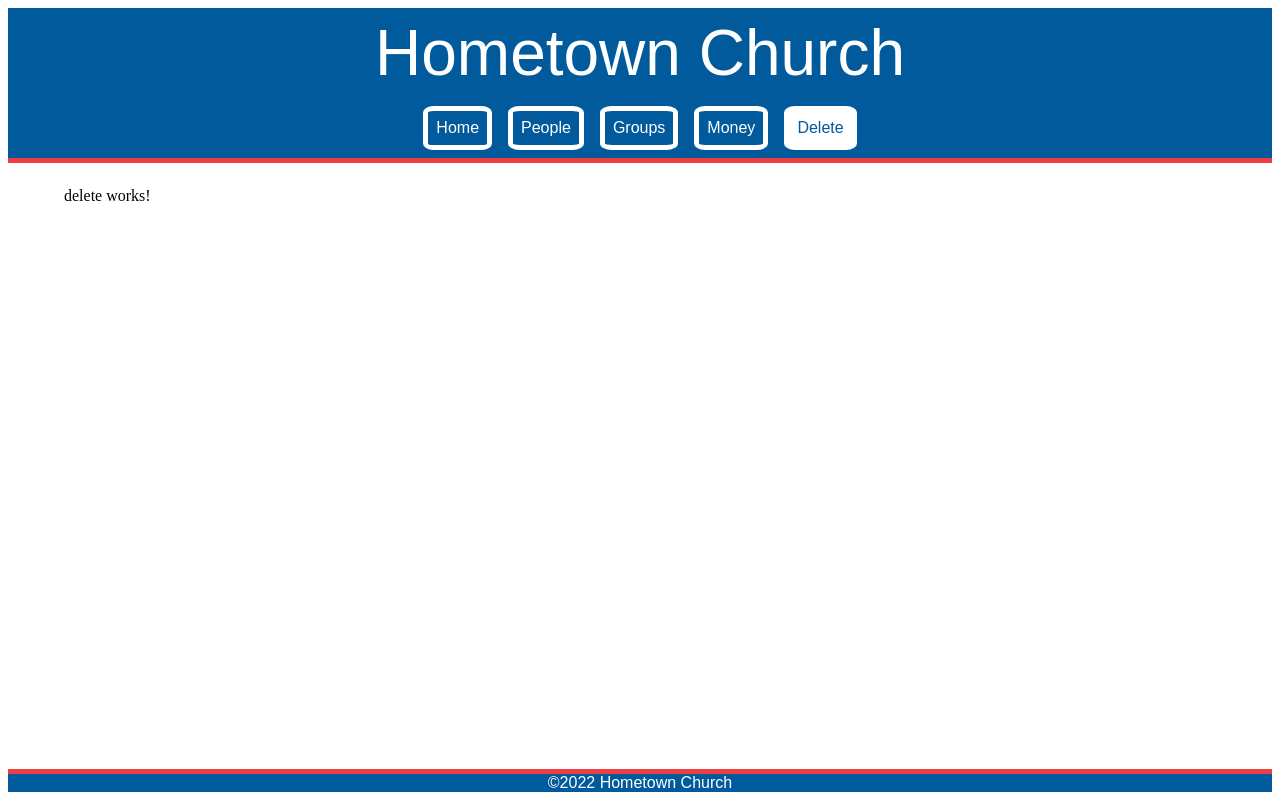
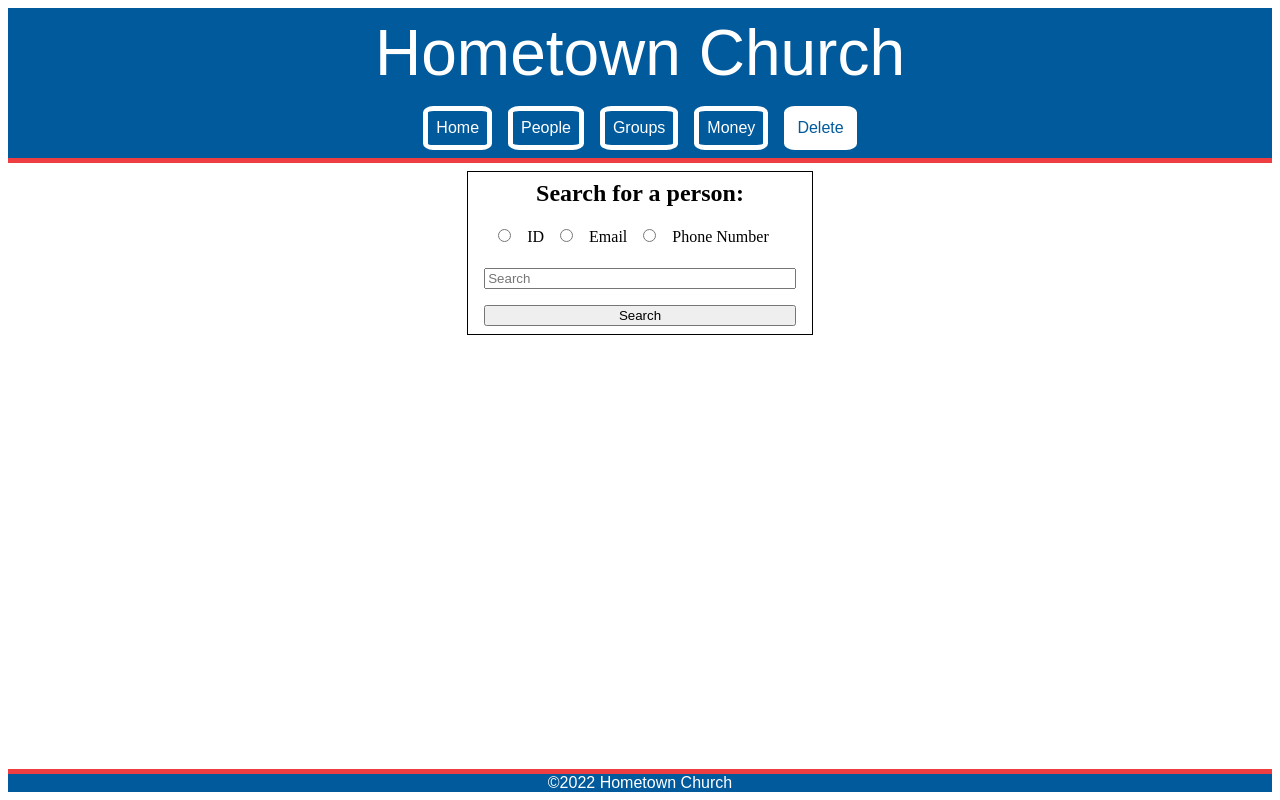
Before and after one commit to SethThomaspowered/church_manager_front-end, an Angular app: page /delete in a window 1280 px wide. Built offline with nearby package versions, Linux system fonts and the light colour scheme; a web font is replaced by a local one.

Commit message:
added delete functionality

```diff
--- a/src/app/delete/delete.component.css
+++ b/src/app/delete/delete.component.css
@@ -0,0 +1,60 @@
+.delete-mgr {
+    display: flex;
+    flex-direction: column;
+}
+
+.search, .create{
+    display: flex;
+    flex-direction: column;
+    justify-content: center;
+width: 30%;
+align-self: center;
+border: 1px black solid;
+}
+
+.search h2, .create h2 {
+    margin: 0.5REM 1REM;
+    align-self: center;
+}
+
+.search input {
+    margin: 0.5REM 1REM;
+}
+
+fieldset {
+    border: none
+}
+
+.person {
+    display: flex;
+    flex-direction: row;
+    justify-content: center;
+    align-items: flex-start;
+    width: 75%;
+    align-self: center;
+    margin: 1REM auto;
+    outline: 5px darkred solid;
+    background-color: #005A9C;
+    color: white;
+    /* border: 1px black solid; */
+}
+
+.basic-info, .profile, .member-record {
+
+    display: flex;
+    flex-direction: column;
+    justify-content: center;
+    width: 40%;
+    align-self: flex-start;
+    /* border: 1px red solid; */
+    padding:1REM;
+}
+
+.red {
+    color: red;
+}
+
+.red h1 {
+    align-self: center;
+    margin: 0 auto;
+}
--- a/src/app/delete/delete.component.html
+++ b/src/app/delete/delete.component.html
@@ -1 +1,63 @@
-<p>delete works!</p>
+<div class="delete-mgr">
+
+    <div class="search">
+        <h2>Search for a person:</h2>
+        <fieldset id="field">
+
+            <input [(ngModel)]="field" type="radio" id="idNumber" name="field" value="idNumber" >
+            <label for="idNumber">ID</label>
+
+            <input [(ngModel)]="field" type="radio" id="email" name="field" value="email">
+            <label for="email">Email</label>
+
+            <input [(ngModel)]="field" type="radio" id="phoneNumber" name="field" value="phoneNumber" checked>
+            <label for="phoneNumber">Phone Number</label>
+
+        </fieldset>
+        <input [(ngModel)]="search" type="text" placeholder="Search"/>
+        <input (click)="searchPeople(field, search)" type="submit" value="Search"/>
+
+    </div>
+
+
+    <div class="resultList" *ngIf="peopleArray.length">
+        <span class="red" *ngIf="peopleArray">Multiple people found. Search by ID</span>
+
+        <ul>
+            <li *ngFor="let p of peopleArray">
+
+                ID: {{p.id}}  ( {{p.firstName}} {{p.middleName}} {{p.lastName}} )
+            </li>
+        </ul>
+    </div>
+
+
+
+    <div class="person" *ngIf="person">
+        <div class="basic-info">
+            <h3>Do you want to delete this person:</h3>
+            First Name:
+            <input [(ngModel)]=firstName type="text" value="{{person.firstName}}"/>
+
+            Middle Name:
+            <input [(ngModel)]=middleName type="text" value="{{person.middleName}}"/>
+
+            Last Name:
+            <input [(ngModel)]=lastName type="text" value="{{person.lastName}}"/>
+
+            Email:
+            <input [(ngModel)]=emailAddress type="text" value="{{person.emailAddress}}"/>
+
+            Phone:
+            <input [(ngModel)]=phoneNumber type="text" value="{{person.phoneNumber}}"/>
+
+            Type:
+            <input [(ngModel)]=type type="text" value="{{person.type}}"/>
+<br>
+            ID-Number:
+            {{person.id}}
+            <input (click)="deletePerson(person.id)" type="submit" value="Delete Person"  *ngIf="!(person.deleted)"/>
+            <br><br><span class="red" *ngIf="person.deleted"><h1>DELETED</h1></span>
+        </div>
+    </div>
+</div>
--- a/src/app/delete/delete.component.ts
+++ b/src/app/delete/delete.component.ts
@@ -1,4 +1,7 @@
 import { Component, OnInit } from '@angular/core';
+import { SearchPeopleService } from '../search-people.service';
+import { Subject } from 'rxjs';
+import {  HttpClient } from '@angular/common/http';
 
 @Component({
   selector: 'app-delete',
@@ -6,10 +9,73 @@ import { Component, OnInit } from '@angular/core';
   styleUrls: ['./delete.component.css']
 })
 export class DeleteComponent implements OnInit {
+  searchSubject = new Subject;
+  person: any;
+  peopleArray: Array<any> = [];
+  field: string = "";
+  search: any = "";
 
-  constructor() { }
+  id: number = 0;
+  type: string = "";
+  firstName: string = "";
+  middleName: string = "";
+  lastName: string = "";
+  emailAddress: string = "";
+  phoneNumber: string = "";
+
+  status: number = 0;
+
+  constructor(private searchPeopleService: SearchPeopleService, private http: HttpClient) { }
 
   ngOnInit(): void {
   }
 
+  searchPeople(field: string, search: string){
+
+      this.field = field;
+      this.search = search;
+      this.searchPeopleService.createAPIObservable(this.field, this.search)
+      .subscribe((response: any) => {
+      console.log(response);
+      console.log(`Status: ${response.status}`);
+      this.status = response.status;
+
+        if(response.body[1]){
+          this.peopleArray = response.body;
+
+        } else {
+
+          if(response.body[0]){
+            this.person = response.body[0];
+          } else {
+            this.person = response.body;
+          }
+
+          this.id = this.person.id;
+          this.type = this.person.type;
+          this.firstName = this.person.firstName;
+          this.middleName = this.person.middleName;
+          this.lastName = this.person.lastName;
+          this.emailAddress = this.person.emailAddress;
+          this.phoneNumber = this.person.phoneNumber;
+      }
+
+      console.log(this.peopleArray)
+    });
+  }
+
+
+  deletePerson(personId: number){
+    this.searchPeopleService.deletePersonObservable(personId)
+    .subscribe((response: any) => {
+      this.status = response.status;
+      this.searchPeople('id', personId.toString())
+    })
+  }
+
+
+
+
+
+
 }
--- a/src/app/people/people.component.css
+++ b/src/app/people/people.component.css
@@ -87,3 +87,8 @@ fieldset {
 .red {
     color: red;
 }
+
+.red h1 {
+    align-self: center;
+    margin: 0 auto;
+}
--- a/src/app/people/people.component.html
+++ b/src/app/people/people.component.html
@@ -88,6 +88,9 @@
                 married,
                 anniversary
             )" type="submit" value="Update Profile"  *ngIf="person"/>
+
+<br><br><span class="red" *ngIf="person.deleted"><h1>DELETED</h1></span>
+
         </div>
 
         <div class="member-record">
--- a/src/app/people/people.component.ts
+++ b/src/app/people/people.component.ts
@@ -28,6 +28,7 @@ export class PeopleComponent implements OnInit {
   lastName: string = "";
   emailAddress: string = "";
   phoneNumber: string = "";
+  deleted: boolean = false;
 
   birthDate: string|null = "";
   anniversary: string = "";
@@ -89,6 +90,7 @@ export class PeopleComponent implements OnInit {
           this.lastName = this.person.lastName;
           this.emailAddress = this.person.emailAddress;
           this.phoneNumber = this.person.phoneNumber;
+          this.deleted = this.person.deleted;
       }
 
       console.log(this.peopleArray)
--- a/src/app/search-people.service.ts
+++ b/src/app/search-people.service.ts
@@ -78,4 +78,9 @@ export class SearchPeopleService {
       {observe: 'response'});
     }
 
+    deletePersonObservable(personId: number){
+      return this.http.delete(`https://church-mgr-proj.herokuapp.com/api/v1/people/${personId}`,
+      {observe: 'response'});
+    }
+
 }
```
